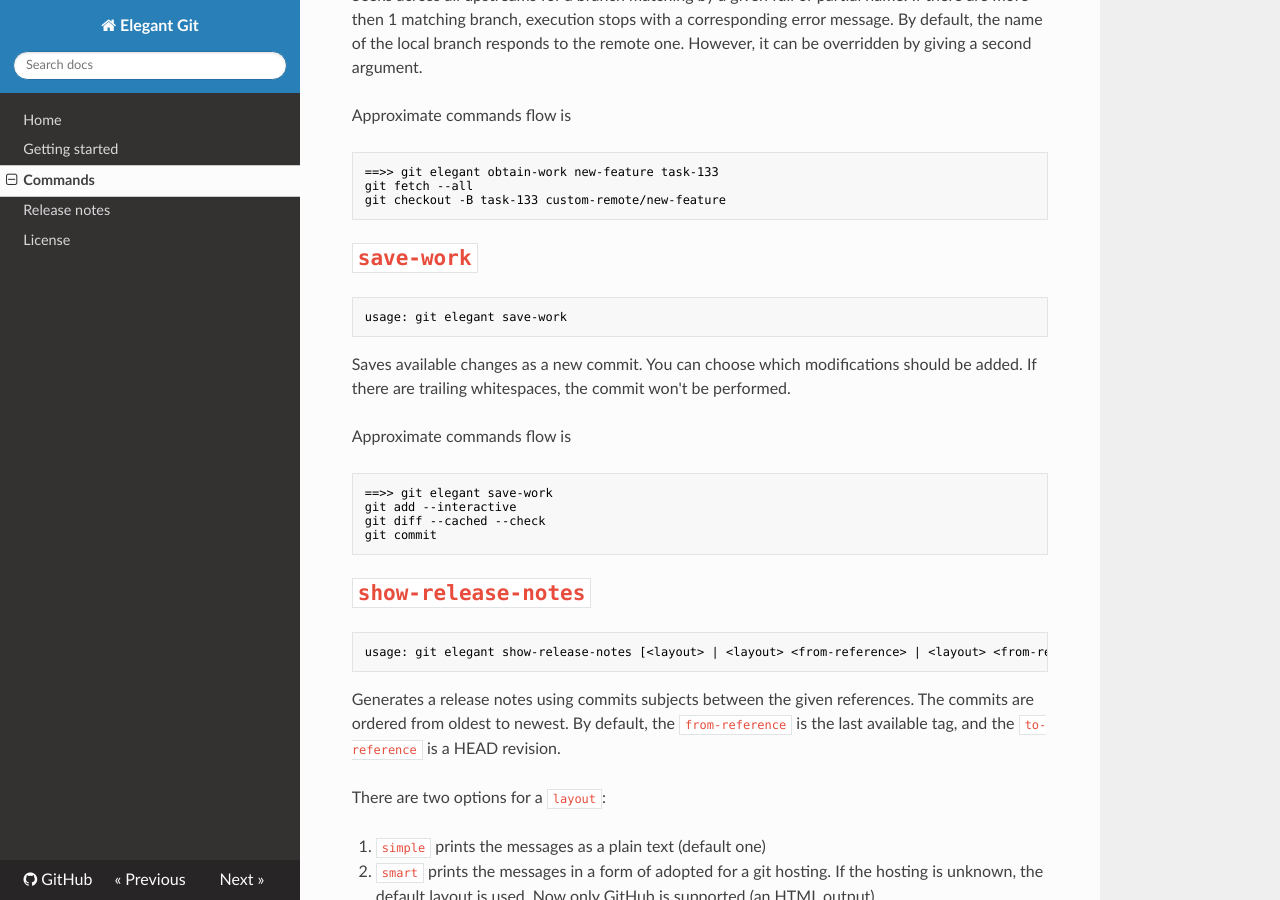
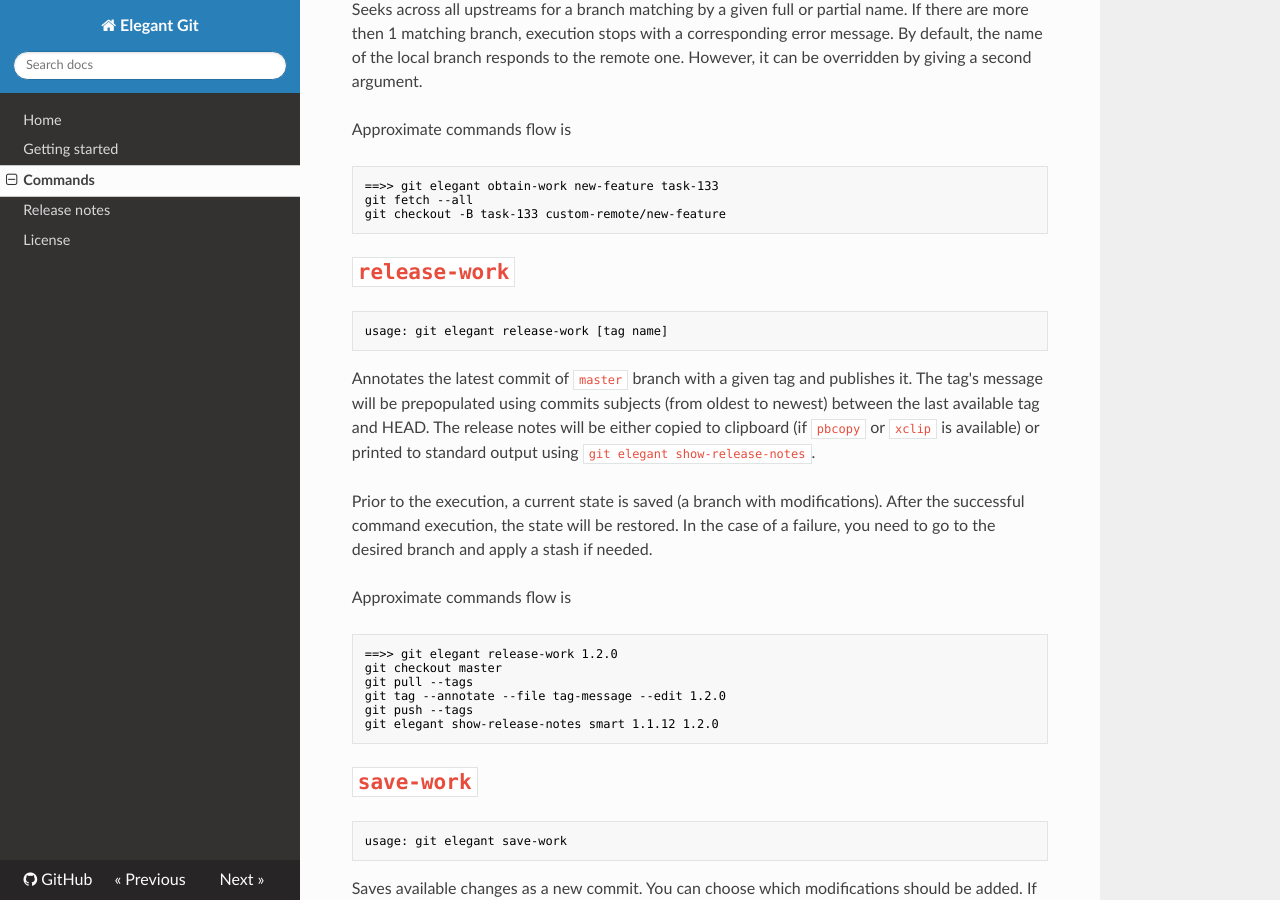
Before and after one commit to bees-hive/elegant-git, an MkDocs documentation site: the page built from docs/commands.md, in a window 1280 px wide and 900 px high, scrolled down 4355 px. Built offline with MkDocs 1.6.1, drawn with Linux system fonts in a browser that asks for light colours; nearby versions of some CDN libraries; some of the changed text lies outside the part shown.

Commit message:
Add `release-work` command
The command automates tags creation.

Also, `addons-read.bash` supports custom answers for the questions. This
gives more flexibility on manipulation with input parameters during the
testing.

````diff
--- a/docs/commands.md
+++ b/docs/commands.md
@@ -28,6 +28,7 @@ There are commands used in various situations such as
 
  release new versions
     show-release-notes   Prints a release log between two references.
+    release-work         Releases available work as a new annotated tag.
 
  and others
     commands             Prints available Elegant Git commands.
@@ -246,6 +247,32 @@ git fetch --all
 git checkout -B task-133 custom-remote/new-feature
 ```
 
+# `release-work`
+
+```bash
+usage: git elegant release-work [tag name]
+```
+
+Annotates the latest commit of `master` branch with a given tag and publishes
+it. The tag's message will be prepopulated using commits subjects (from oldest
+to newest) between the last available tag and HEAD. The release notes will be
+either copied to clipboard (if `pbcopy` or `xclip` is available) or printed
+to standard output using `git elegant show-release-notes`.
+
+Prior to the execution, a current state is saved (a branch with modifications).
+After the successful command execution, the state will be restored. In the case
+of a failure, you need to go to the desired branch and apply a stash if needed.
+
+Approximate commands flow is
+```bash
+==>> git elegant release-work 1.2.0
+git checkout master
+git pull --tags
+git tag --annotate --file tag-message --edit 1.2.0
+git push --tags
+git elegant show-release-notes smart 1.1.12 1.2.0
+```
+
 # `save-work`
 
 ```bash
````
Also changed, not shown: README.md (+1 -1 lines), 6 other files.
